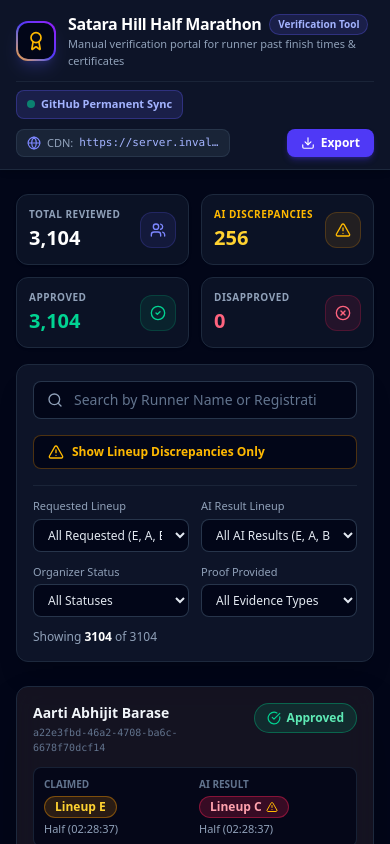
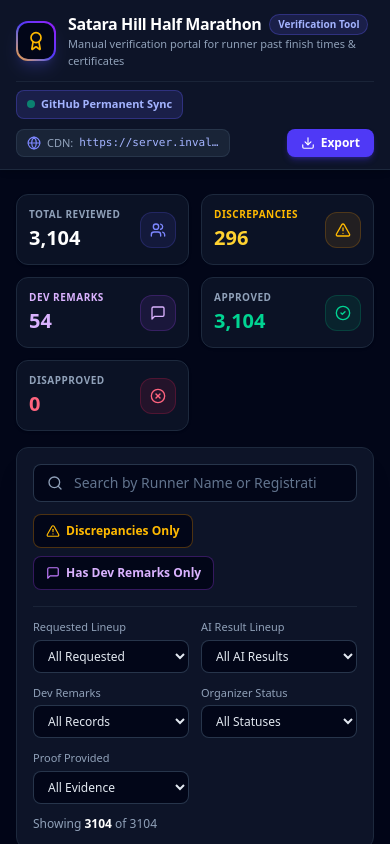
Before and after one commit to vinaythoke/lineup-verification, a React (Vite) app: page / in a window 390 px wide. Shown: the top 844 px of the page. Built offline with nearby package versions, Linux system fonts and the light colour scheme; no server answers.

Commit message:
Preserve raw Excel expected lineup section, display Dev Audit Remarks, and add Remarks filter

```diff
--- a/src/App.jsx
+++ b/src/App.jsx
@@ -65,6 +65,7 @@ export default function App() {
   const [filterExpected, setFilterExpected] = useState('ALL');
   const [filterOrganizerStatus, setFilterOrganizerStatus] = useState('ALL');
   const [filterEvidence, setFilterEvidence] = useState('ALL');
+  const [filterRemarks, setFilterRemarks] = useState('ALL'); // 'ALL', 'WITH_REMARKS', 'NO_REMARKS'
 
   // Pagination State
   const [currentPage, setCurrentPage] = useState(1);
@@ -82,6 +83,7 @@ export default function App() {
   const updateFilterExpected = (val) => { setFilterExpected(val); setCurrentPage(1); };
   const updateFilterOrganizerStatus = (val) => { setFilterOrganizerStatus(val); setCurrentPage(1); };
   const updateFilterEvidence = (val) => { setFilterEvidence(val); setCurrentPage(1); };
+  const updateFilterRemarks = (val) => { setFilterRemarks(val); setCurrentPage(1); };
   const updatePageSize = (val) => { setPageSize(val); setCurrentPage(1); };
 
   // Toggle Organizer Status (Default Approved <-> Disapproved with PIN & Lineup Reassignment)
@@ -137,16 +139,18 @@ export default function App() {
     setFilterExpected('ALL');
     setFilterOrganizerStatus('ALL');
     setFilterEvidence('ALL');
+    setFilterRemarks('ALL');
   };
 
   // Calculate Overall Stats
   const stats = useMemo(() => {
     const total = runnersData.length;
     const mismatchCount = runnersData.filter(r => r.isMismatch).length;
+    const remarksCount = runnersData.filter(r => Boolean(r.remarks)).length;
     const disapprovedCount = Object.values(organizerDecisions).filter(d => d.status === 'DISAPPROVED').length;
     const approvedCount = total - disapprovedCount;
 
-    return { total, mismatchCount, approvedCount, disapprovedCount };
+    return { total, mismatchCount, remarksCount, approvedCount, disapprovedCount };
   }, [organizerDecisions]);
 
   // Filter Runners
@@ -168,7 +172,13 @@ export default function App() {
       if (filterRequested !== 'ALL' && runner.requestedLineup !== filterRequested) return false;
 
       // 4. AI Expected Lineup Filter
-      if (filterExpected !== 'ALL' && runner.expectedLineup !== filterExpected) return false;
+      if (filterExpected !== 'ALL') {
+        if (filterExpected === 'UNSPECIFIED') {
+          if (runner.expectedLineup !== null && runner.expectedLineup !== undefined) return false;
+        } else {
+          if (runner.expectedLineup !== filterExpected) return false;
+        }
+      }
 
       // 5. Organizer Status Filter
       if (filterOrganizerStatus !== 'ALL') {
@@ -179,9 +189,16 @@ export default function App() {
       // 6. Evidence Provided Filter
       if (filterEvidence !== 'ALL' && runner.evidenceProvided !== filterEvidence) return false;
 
+      // 7. Dev Remarks Filter
+      if (filterRemarks !== 'ALL') {
+        const hasRemarks = Boolean(runner.remarks);
+        if (filterRemarks === 'WITH_REMARKS' && !hasRemarks) return false;
+        if (filterRemarks === 'NO_REMARKS' && hasRemarks) return false;
+      }
+
       return true;
     });
-  }, [searchQuery, filterMismatch, filterRequested, filterExpected, filterOrganizerStatus, filterEvidence, organizerDecisions]);
+  }, [searchQuery, filterMismatch, filterRequested, filterExpected, filterOrganizerStatus, filterEvidence, filterRemarks, organizerDecisions]);
 
   // Modal Navigation
   const certModalIndex = useMemo(() => {
@@ -221,6 +238,8 @@ export default function App() {
           stats={stats}
           currentFilterMismatch={filterMismatch}
           onToggleMismatchFilter={() => updateFilterMismatch(!filterMismatch)}
+          currentFilterRemarks={filterRemarks}
+          onToggleRemarksFilter={() => updateFilterRemarks(filterRemarks === 'WITH_REMARKS' ? 'ALL' : 'WITH_REMARKS')}
         />
 
         {/* Filter Controls Toolbar */}
@@ -237,6 +256,8 @@ export default function App() {
           onOrganizerStatusChange={updateFilterOrganizerStatus}
           filterEvidence={filterEvidence}
           onEvidenceChange={updateFilterEvidence}
+          filterRemarks={filterRemarks}
+          onRemarksChange={updateFilterRemarks}
           onResetFilters={handleResetFilters}
           totalFilteredCount={filteredRunners.length}
           totalCount={stats.total}
--- a/src/components/ExportModal.jsx
+++ b/src/components/ExportModal.jsx
@@ -27,6 +27,7 @@ export default function ExportModal({ runners, organizerDecisions, onClose }) {
           'AI Result Lineup',
           'AI Verified Race Type',
           'AI Verified Finish Time',
+          'Dev Audit Remarks',
           'Organizer Decision',
           'Final Allotted Lineup',
           'Organizer Note / Reason',
@@ -47,6 +48,7 @@ export default function ExportModal({ runners, organizerDecisions, onClose }) {
             `"${r.expectedLineup || ''}"`,
             `"${r.verifiedRaceType || ''}"`,
             `"${r.verifiedFinishTime || ''}"`,
+            `"${(r.remarks || '').replace(/"/g, '""')}"`,
             `"${dec.status}"`,
             `"${finalLineup}"`,
             `"${(dec.note || '').replace(/"/g, '""')}"`,
--- a/src/components/FilterBar.jsx
+++ b/src/components/FilterBar.jsx
@@ -1,4 +1,4 @@
-import { Search, X, AlertTriangle } from 'lucide-react';
+import { Search, X, AlertTriangle, MessageSquare } from 'lucide-react';
 
 export default function FilterBar({
   searchQuery,
@@ -13,6 +13,8 @@ export default function FilterBar({
   onOrganizerStatusChange,
   filterEvidence,
   onEvidenceChange,
+  filterRemarks = 'ALL',
+  onRemarksChange,
   onResetFilters,
   totalFilteredCount,
   totalCount,
@@ -24,12 +26,13 @@ export default function FilterBar({
     filterRequested !== 'ALL' ||
     filterExpected !== 'ALL' ||
     filterOrganizerStatus !== 'ALL' ||
-    filterEvidence !== 'ALL';
+    filterEvidence !== 'ALL' ||
+    filterRemarks !== 'ALL';
 
   return (
     <div className="bg-slate-900/90 border border-slate-800 rounded-xl p-4 mb-6 shadow-xl backdrop-blur-md">
 
-      <div className="flex flex-col lg:flex-row items-stretch lg:items-center justify-between gap-4 mb-4">
+      <div className="flex flex-col lg:flex-row items-stretch lg:items-center justify-between gap-3 mb-4">
         {/* Search Input */}
         <div className="relative flex-1">
           <div className="absolute inset-y-0 left-0 pl-3.5 flex items-center pointer-events-none text-slate-400">
@@ -52,22 +55,38 @@ export default function FilterBar({
           )}
         </div>
 
-        {/* Quick Filter: Show Mismatches Only Toggle */}
+        {/* Quick Toggles */}
+        <div className="flex items-center gap-2 flex-wrap sm:flex-nowrap">
+          {/* Quick Filter: Show Mismatches Only */}
           <button
             onClick={() => onMismatchChange(!filterMismatch)}
-          className={`flex items-center gap-2 px-3.5 py-2 rounded-lg text-xs font-semibold border transition cursor-pointer shrink-0 ${
+            className={`flex items-center gap-1.5 px-3 py-2 rounded-lg text-xs font-semibold border transition cursor-pointer shrink-0 ${
               filterMismatch
                 ? 'bg-amber-500 text-slate-950 border-amber-400 shadow-md shadow-amber-500/20'
                 : 'bg-slate-950 text-amber-400 border-amber-500/30 hover:border-amber-500/60'
             }`}
           >
-          <AlertTriangle className="w-4 h-4" />
-          <span>Show Lineup Discrepancies Only</span>
+            <AlertTriangle className="w-3.5 h-3.5" />
+            <span>Discrepancies Only</span>
           </button>
+
+          {/* Quick Filter: Has Remarks Only */}
+          <button
+            onClick={() => onRemarksChange(filterRemarks === 'WITH_REMARKS' ? 'ALL' : 'WITH_REMARKS')}
+            className={`flex items-center gap-1.5 px-3 py-2 rounded-lg text-xs font-semibold border transition cursor-pointer shrink-0 ${
+              filterRemarks === 'WITH_REMARKS'
+                ? 'bg-purple-600 text-white border-purple-400 shadow-md shadow-purple-600/20'
+                : 'bg-slate-950 text-purple-300 border-purple-500/30 hover:border-purple-500/60'
+            }`}
+          >
+            <MessageSquare className="w-3.5 h-3.5 text-purple-400" />
+            <span>Has Dev Remarks Only</span>
+          </button>
+        </div>
       </div>
 
       {/* Filter Dropdowns Row */}
-      <div className="grid grid-cols-2 sm:grid-cols-2 md:grid-cols-4 lg:grid-cols-5 gap-3 pt-3 border-t border-slate-800/80">
+      <div className="grid grid-cols-2 sm:grid-cols-3 md:grid-cols-5 lg:grid-cols-6 gap-3 pt-3 border-t border-slate-800/80">
 
         {/* Requested Lineup */}
         <div>
@@ -77,8 +96,8 @@ export default function FilterBar({
             onChange={(e) => onRequestedChange(e.target.value)}
             className="w-full bg-slate-950 border border-slate-700/80 rounded-lg px-2.5 py-1.5 text-xs text-slate-200 focus:outline-none focus:border-indigo-500 cursor-pointer"
           >
-            <option value="ALL">All Requested (E, A, B)</option>
-            <option value="E">Lineup E (Elite)</option>
+            <option value="ALL">All Requested</option>
+            <option value="E">Lineup E</option>
             <option value="A">Lineup A</option>
             <option value="B">Lineup B</option>
           </select>
@@ -92,11 +111,26 @@ export default function FilterBar({
             onChange={(e) => onExpectedChange(e.target.value)}
             className="w-full bg-slate-950 border border-slate-700/80 rounded-lg px-2.5 py-1.5 text-xs text-slate-200 focus:outline-none focus:border-indigo-500 cursor-pointer"
           >
-            <option value="ALL">All AI Results (E, A, B, C)</option>
-            <option value="E">Lineup E (Elite)</option>
+            <option value="ALL">All AI Results</option>
+            <option value="E">Lineup E</option>
             <option value="A">Lineup A</option>
             <option value="B">Lineup B</option>
-            <option value="C">Lineup C (Demoted / Invalid)</option>
+            <option value="C">Lineup C</option>
+            <option value="UNSPECIFIED">Unspecified / Blank (-)</option>
+          </select>
+        </div>
+
+        {/* Audit Remarks Filter */}
+        <div>
+          <label className="block text-[11px] font-medium text-slate-400 mb-1">Dev Remarks</label>
+          <select
+            value={filterRemarks}
+            onChange={(e) => onRemarksChange(e.target.value)}
+            className="w-full bg-slate-950 border border-slate-700/80 rounded-lg px-2.5 py-1.5 text-xs text-slate-200 focus:outline-none focus:border-indigo-500 cursor-pointer"
+          >
+            <option value="ALL">All Records</option>
+            <option value="WITH_REMARKS">Has Remarks Only 💬</option>
+            <option value="NO_REMARKS">No Remarks</option>
           </select>
         </div>
 
@@ -122,15 +156,15 @@ export default function FilterBar({
             onChange={(e) => onEvidenceChange(e.target.value)}
             className="w-full bg-slate-950 border border-slate-700/80 rounded-lg px-2.5 py-1.5 text-xs text-slate-200 focus:outline-none focus:border-indigo-500 cursor-pointer"
           >
-            <option value="ALL">All Evidence Types</option>
+            <option value="ALL">All Evidence</option>
             <option value="Certificate only">Certificate only</option>
             <option value="Link only">Result Link only</option>
-            <option value="Both">Both Certificate & Link</option>
+            <option value="Both">Both Cert & Link</option>
           </select>
         </div>
 
         {/* Filter Summary & Clear Button */}
-        <div className="col-span-2 sm:col-span-2 md:col-span-4 lg:col-span-1 flex items-end justify-between lg:justify-end gap-2">
+        <div className="col-span-2 sm:col-span-1 md:col-span-5 lg:col-span-1 flex items-end justify-between lg:justify-end gap-2">
           <span className="text-xs text-slate-400 self-center">
             Showing <strong className="text-white">{totalFilteredCount}</strong> of {totalCount}
           </span>
@@ -140,7 +174,7 @@ export default function FilterBar({
               className="flex items-center gap-1 text-xs text-indigo-400 hover:text-indigo-300 font-medium cursor-pointer self-center"
             >
               <X className="w-3.5 h-3.5" />
-              Clear Filters
+              Clear
             </button>
           )}
         </div>
--- a/src/components/StatsCards.jsx
+++ b/src/components/StatsCards.jsx
@@ -1,18 +1,24 @@
-import { Users, AlertTriangle, CheckCircle2, XCircle } from 'lucide-react';
+import { Users, AlertTriangle, CheckCircle2, XCircle, MessageSquare } from 'lucide-react';
 
-export default function StatsCards({ stats, currentFilterMismatch, onToggleMismatchFilter }) {
+export default function StatsCards({
+  stats,
+  currentFilterMismatch,
+  onToggleMismatchFilter,
+  currentFilterRemarks,
+  onToggleRemarksFilter
+}) {
   return (
-    <div className="grid grid-cols-2 lg:grid-cols-4 gap-3 sm:gap-4 mb-4 sm:mb-6">
+    <div className="grid grid-cols-2 sm:grid-cols-3 lg:grid-cols-5 gap-3 sm:gap-4 mb-4 sm:mb-6">
 
       {/* Total Runners Card */}
       <div className="bg-slate-900/70 border border-slate-800 rounded-xl p-3 sm:p-4 flex items-center justify-between shadow-sm">
         <div>
           <p className="text-[10px] sm:text-xs font-semibold text-slate-400 uppercase tracking-wider">Total Reviewed</p>
           <p className="text-xl sm:text-2xl font-extrabold text-white mt-0.5 sm:mt-1">{stats.total.toLocaleString()}</p>
-          <p className="text-[10px] sm:text-[11px] text-slate-500 mt-0.5 hidden sm:block">Lineups E, A, and B requested</p>
+          <p className="text-[10px] sm:text-[11px] text-slate-500 mt-0.5 hidden sm:block">Lineups E, A, and B</p>
         </div>
-        <div className="w-9 h-9 sm:w-12 sm:h-12 rounded-xl bg-indigo-500/10 border border-indigo-500/20 flex items-center justify-center text-indigo-400 shrink-0">
-          <Users className="w-4 h-4 sm:w-6 sm:h-6" />
+        <div className="w-9 h-9 sm:w-11 sm:h-11 rounded-xl bg-indigo-500/10 border border-indigo-500/20 flex items-center justify-center text-indigo-400 shrink-0">
+          <Users className="w-4 h-4 sm:w-5 sm:h-5" />
         </div>
       </div>
 
@@ -27,16 +33,40 @@ export default function StatsCards({ stats, currentFilterMismatch, onToggleMisma
       >
         <div>
           <div className="flex items-center gap-1">
-            <p className="text-[10px] sm:text-xs font-semibold text-amber-400 uppercase tracking-wider">AI Discrepancies</p>
+            <p className="text-[10px] sm:text-xs font-semibold text-amber-400 uppercase tracking-wider">Discrepancies</p>
             {currentFilterMismatch && (
               <span className="text-[9px] sm:text-[10px] bg-amber-400 text-slate-950 font-bold px-1 py-0.5 rounded">Active</span>
             )}
           </div>
           <p className="text-xl sm:text-2xl font-extrabold text-amber-300 mt-0.5 sm:mt-1">{stats.mismatchCount.toLocaleString()}</p>
-          <p className="text-[10px] sm:text-[11px] text-slate-500 mt-0.5 hidden sm:block">Requested section != AI Result</p>
+          <p className="text-[10px] sm:text-[11px] text-slate-500 mt-0.5 hidden sm:block">Lineup diff or has remarks</p>
         </div>
-        <div className="w-9 h-9 sm:w-12 sm:h-12 rounded-xl bg-amber-500/10 border border-amber-500/20 flex items-center justify-center text-amber-400 shrink-0">
-          <AlertTriangle className="w-4 h-4 sm:w-6 sm:h-6" />
+        <div className="w-9 h-9 sm:w-11 sm:h-11 rounded-xl bg-amber-500/10 border border-amber-500/20 flex items-center justify-center text-amber-400 shrink-0">
+          <AlertTriangle className="w-4 h-4 sm:w-5 sm:h-5" />
+        </div>
+      </div>
+
+      {/* Dev Audit Remarks Card (Clickable to filter!) */}
+      <div
+        onClick={onToggleRemarksFilter}
+        className={`border rounded-xl p-3 sm:p-4 flex items-center justify-between cursor-pointer transition ${
+          currentFilterRemarks === 'WITH_REMARKS'
+            ? 'bg-purple-500/20 border-purple-500 shadow-md shadow-purple-500/10'
+            : 'bg-slate-900/70 border-slate-800 hover:border-purple-500/50'
+        }`}
+      >
+        <div>
+          <div className="flex items-center gap-1">
+            <p className="text-[10px] sm:text-xs font-semibold text-purple-300 uppercase tracking-wider">Dev Remarks</p>
+            {currentFilterRemarks === 'WITH_REMARKS' && (
+              <span className="text-[9px] sm:text-[10px] bg-purple-400 text-slate-950 font-bold px-1 py-0.5 rounded">Active</span>
+            )}
+          </div>
+          <p className="text-xl sm:text-2xl font-extrabold text-purple-300 mt-0.5 sm:mt-1">{(stats.remarksCount || 0).toLocaleString()}</p>
+          <p className="text-[10px] sm:text-[11px] text-slate-500 mt-0.5 hidden sm:block">Manual check notes</p>
+        </div>
+        <div className="w-9 h-9 sm:w-11 sm:h-11 rounded-xl bg-purple-500/10 border border-purple-500/20 flex items-center justify-center text-purple-300 shrink-0">
+          <MessageSquare className="w-4 h-4 sm:w-5 sm:h-5" />
         </div>
       </div>
 
@@ -45,10 +75,10 @@ export default function StatsCards({ stats, currentFilterMismatch, onToggleMisma
         <div>
           <p className="text-[10px] sm:text-xs font-semibold text-slate-400 uppercase tracking-wider">Approved</p>
           <p className="text-xl sm:text-2xl font-extrabold text-emerald-400 mt-0.5 sm:mt-1">{stats.approvedCount.toLocaleString()}</p>
-          <p className="text-[10px] sm:text-[11px] text-slate-500 mt-0.5 hidden sm:block">Default state (unless flagged)</p>
+          <p className="text-[10px] sm:text-[11px] text-slate-500 mt-0.5 hidden sm:block">Default state</p>
         </div>
-        <div className="w-9 h-9 sm:w-12 sm:h-12 rounded-xl bg-emerald-500/10 border border-emerald-500/20 flex items-center justify-center text-emerald-400 shrink-0">
-          <CheckCircle2 className="w-4 h-4 sm:w-6 sm:h-6" />
+        <div className="w-9 h-9 sm:w-11 sm:h-11 rounded-xl bg-emerald-500/10 border border-emerald-500/20 flex items-center justify-center text-emerald-400 shrink-0">
+          <CheckCircle2 className="w-4 h-4 sm:w-5 sm:h-5" />
         </div>
       </div>
 
@@ -59,8 +89,8 @@ export default function StatsCards({ stats, currentFilterMismatch, onToggleMisma
           <p className="text-xl sm:text-2xl font-extrabold text-rose-400 mt-0.5 sm:mt-1">{stats.disapprovedCount.toLocaleString()}</p>
           <p className="text-[10px] sm:text-[11px] text-slate-500 mt-0.5 hidden sm:block">Flagged manually</p>
         </div>
-        <div className="w-9 h-9 sm:w-12 sm:h-12 rounded-xl bg-rose-500/10 border border-rose-500/20 flex items-center justify-center text-rose-400 shrink-0">
-          <XCircle className="w-4 h-4 sm:w-6 sm:h-6" />
+        <div className="w-9 h-9 sm:w-11 sm:h-11 rounded-xl bg-rose-500/10 border border-rose-500/20 flex items-center justify-center text-rose-400 shrink-0">
+          <XCircle className="w-4 h-4 sm:w-5 sm:h-5" />
         </div>
       </div>
 
```
Also changed, not shown: src/components/CertificateModal.jsx (+9 -1 lines), src/components/RunnerTable.jsx (+19 -1 lines), src/data/runners.json, 1 other file (tests, documents, lock files or other folders). Lines whose indentation alone changed are shown as unchanged.
